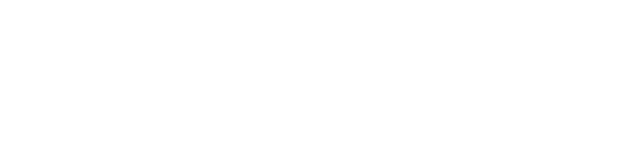
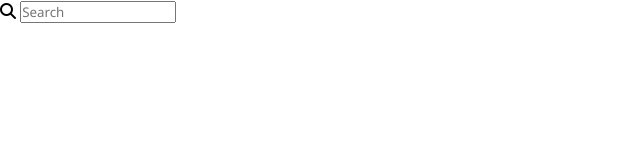
Before and after one commit to rambey-coder/Dictionary, a plain HTML site: page index.html in a window 1280 px wide. Shown: the whole page, without its empty margins (0-640 px from the left). Drawn offline with Linux system fonts and the light colour scheme.

Commit message:
structure input

```diff
--- a/app.js
+++ b/app.js
@@ -0,0 +1 @@
+//  https://api.dictionaryapi.dev/api/v2/entries/en/
--- a/index.html
+++ b/index.html
@@ -9,6 +9,13 @@
     <title>Document</title>
 </head>
 <body>
+    <div class="container">
+        <div class="search-box">
+            <i class="fa-solid fa-magnifying-glass"></i>
+            <input type="search" name="" id="search" placeholder="Search">
+        </div>
+        <div class="result-output"></div>
+    </div>
     <script src="app.js" ></script>
 </body>
 </html>
```
